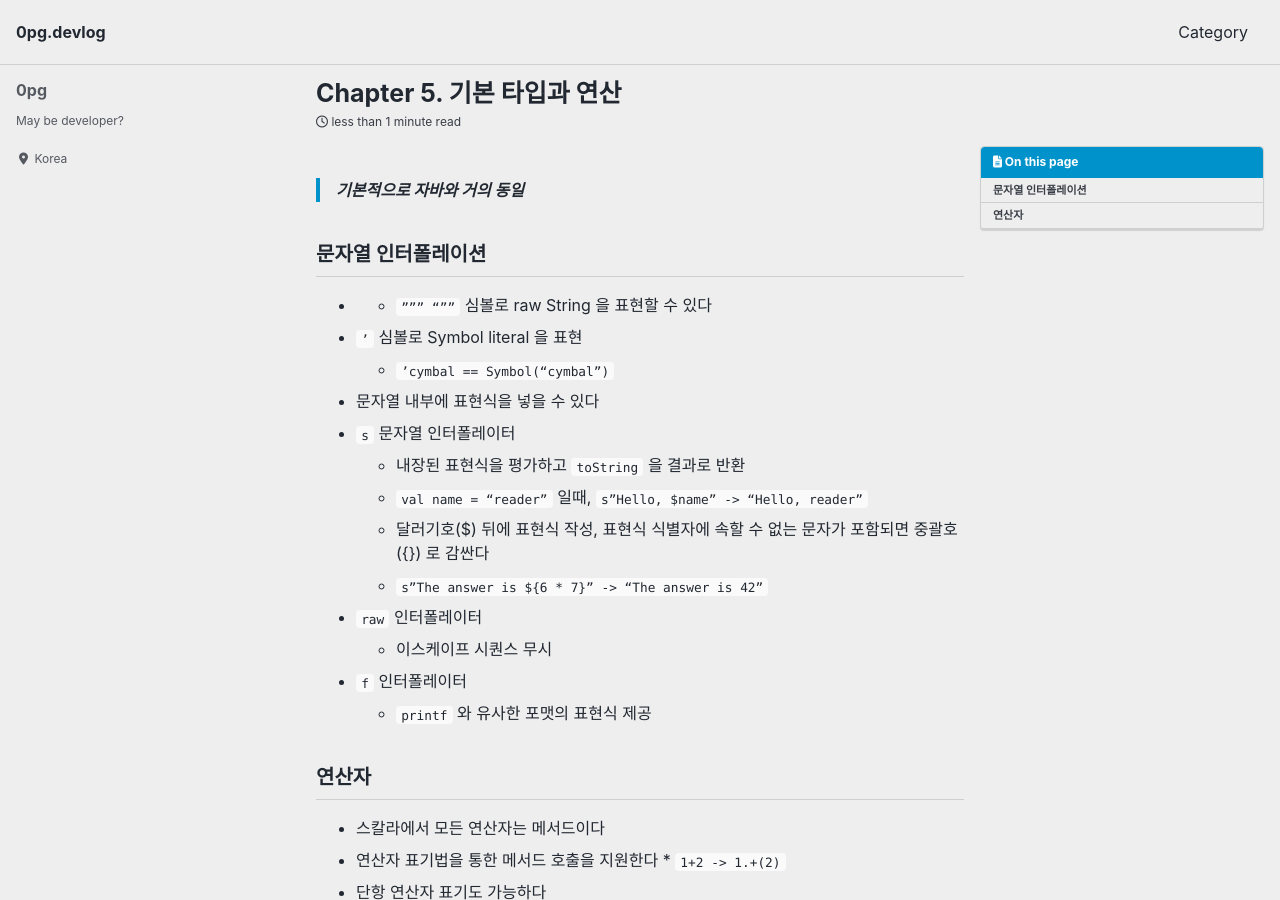
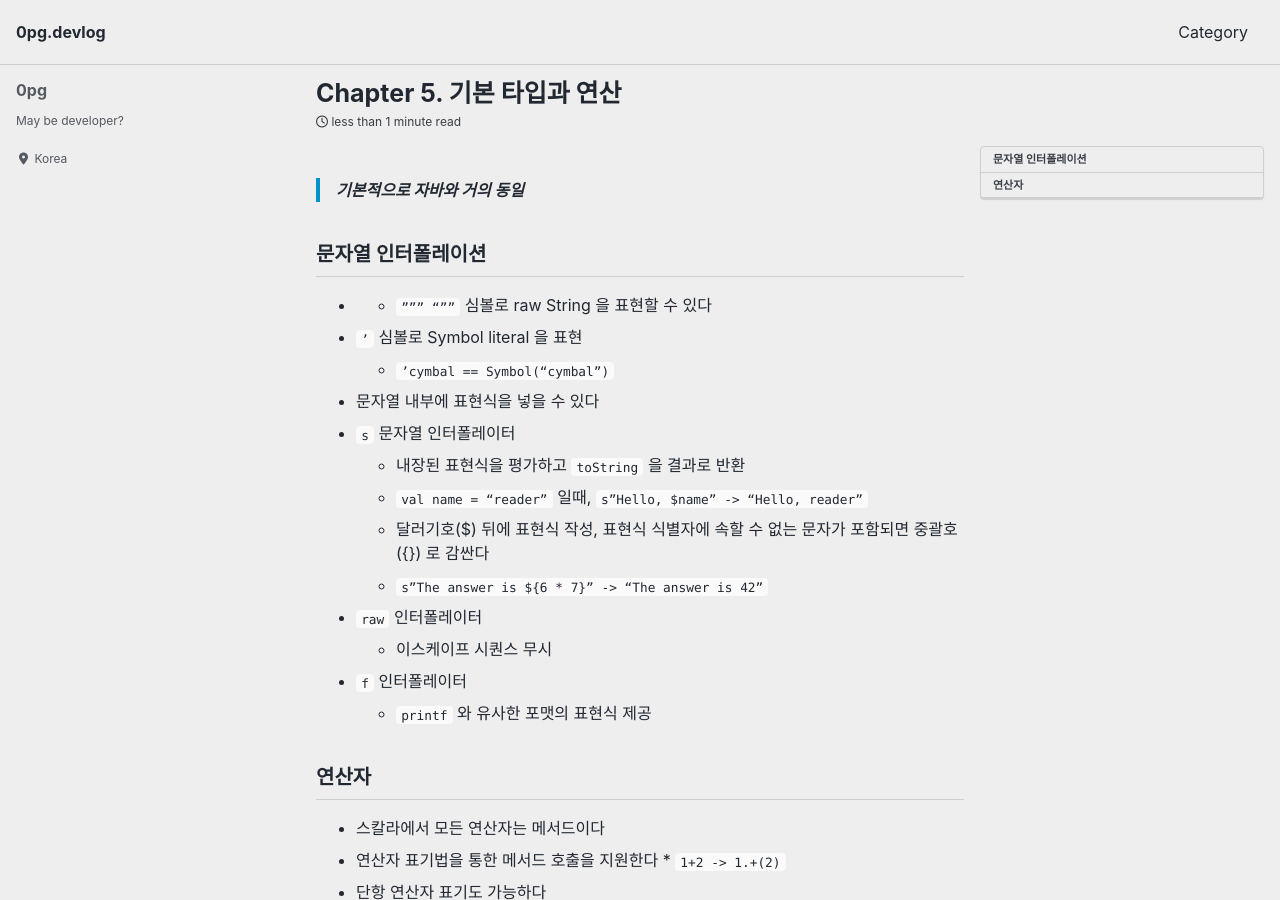
Before and after one commit to 0pg/0pg.github.io, a Jekyll site: the page built from _posts/2020-05-18-Chapter5.md, in a window 1280 px wide and 900 px high. Built offline with Jekyll 4.4.1, drawn with Linux system fonts in a browser that asks for light colours; cached includes are drawn as plain includes; nearby versions of some CDN libraries.

Commit message:
Fix toc config

```diff
--- a/_layouts/single.html
+++ b/_layouts/single.html
@@ -37,8 +37,8 @@ layout: default
         {% if page.toc %}
           <aside class="sidebar__right {% if page.toc_sticky %}sticky{% endif %}">
             <nav class="toc">
-              <header><h4 class="nav__title"><i class="fas fa-{{ page.toc_icon | default: 'file-alt' }}"></i> {{ page.toc_label | default: site.data.ui-text[site.locale].toc_label | default: "On this page" }}</h4></header>
-              {% include toc.html sanitize=true html=content h_min=1 h_max=6 class="toc__menu" %}
+<!--            <header><h4 class="nav__title"><i class="fas fa-{{ page.toc_icon | default: 'file-alt' }}"></i> {{ page.toc_label | default: site.data.ui-text[site.locale].toc_label | default: "On this page" }}</h4></header>-->
+              {% include toc.html sanitize=true html=content h_min=1 h_max=2 class="toc__menu" %}
             </nav>
           </aside>
         {% endif %}
```
